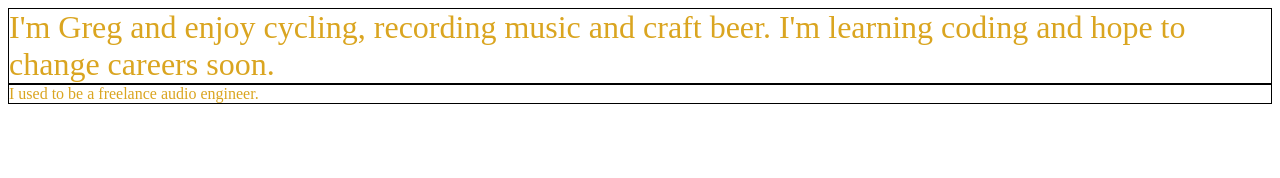
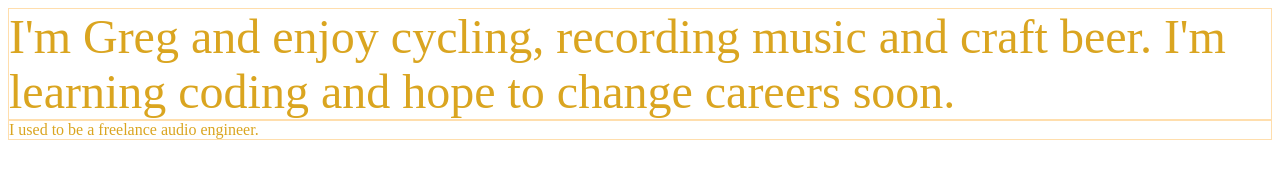
Before and after one commit to Chewieez/Chewieez.github.io, a plain HTML site: page index.html in a window 1280 px wide. Drawn offline with Linux system fonts and the light colour scheme.

Commit message:
Changed border color based on instructor input

```diff
--- a/styles.css
+++ b/styles.css
@@ -1,8 +1,8 @@
 .article {
-    border: 1px solid black;
+    border: 1px solid  #ffdead;
     color: goldenrod;
 }
 
 #intro {
-    font-size: 2em;
+    font-size: 3em;
 }
```
